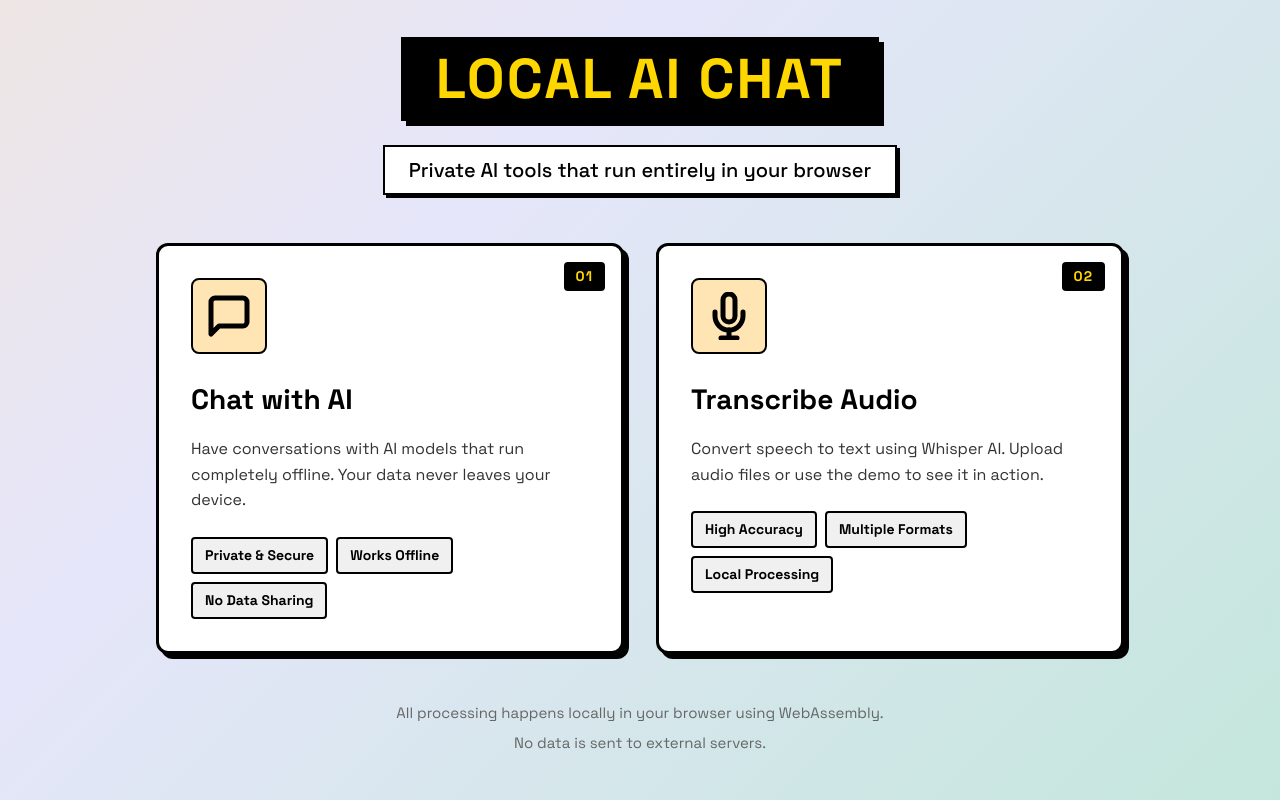
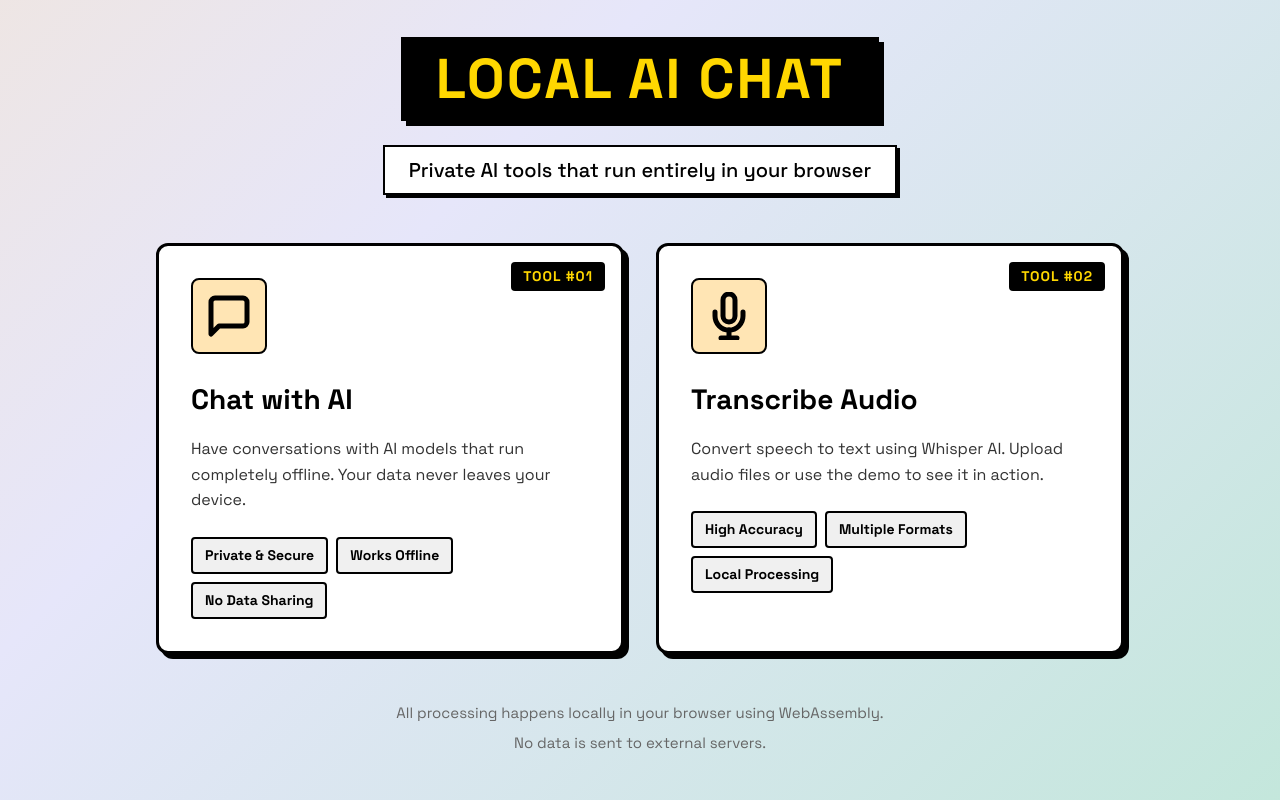
Before and after one commit to khromov/sveltekit-local-ai, a SvelteKit app: page / in a window 1280 px wide. Built offline with nearby package versions, Linux system fonts and the light colour scheme.

Commit message:
Update +page.svelte

```diff
--- a/src/routes/+page.svelte
+++ b/src/routes/+page.svelte
@@ -17,7 +17,7 @@
 
 		<div class="feature-grid">
 			<a href="/llama" class="feature-card chat-card">
-				<div class="card-number">01</div>
+				<div class="card-number">TOOL #01</div>
 				<div class="card-content">
 					<div class="icon-container">
 						<svg
@@ -48,7 +48,7 @@
 			</a>
 
 			<a href="/whisper" class="feature-card transcribe-card">
-				<div class="card-number">02</div>
+				<div class="card-number">TOOL #02</div>
 				<div class="card-content">
 					<div class="icon-container">
 						<svg
```
